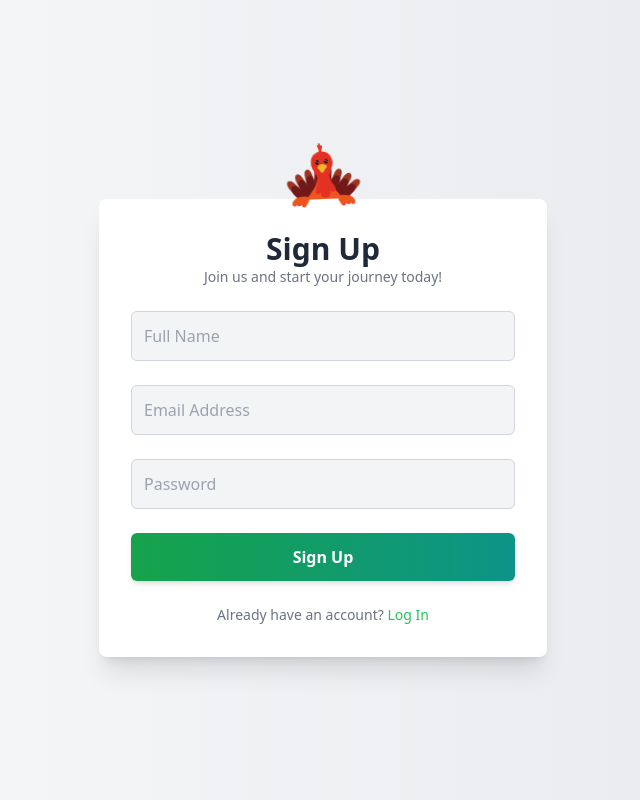
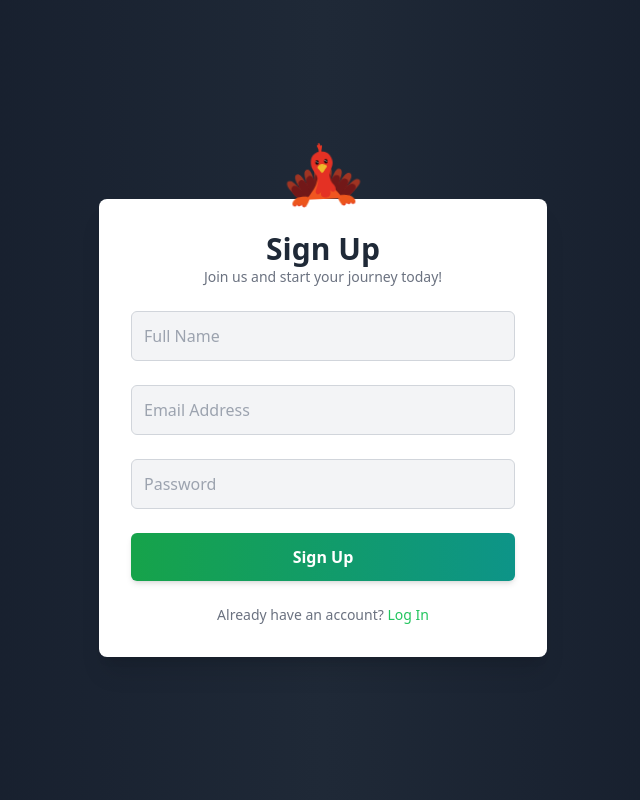
Before and after one commit to durgesh-h/Online_Practice_Test_Platform, a React (Vite) app in the folder frontend/: page /signup in a window 1280 px wide. Shown: the whole page, without its empty margins (317-957 px from the left). Built offline with nearby package versions, Linux system fonts and the light colour scheme.

Commit message:
UI fixed

```diff
--- a/frontend/src/pages/Login.jsx
+++ b/frontend/src/pages/Login.jsx
@@ -25,7 +25,7 @@ const Login = () => {
   };
 
   return (
-    <div className="flex items-center flex-col justify-center min-h-screen bg-gradient-to-r from-gray-50 to-gray-200 dark:from-gray-900 dark:to-gray-800">
+    <div className="flex  items-center flex-col justify-center min-h-screen bg-gradient-to-r from-gray-900 via-gray-800 to-gray-900 ">
       <div className="text-center z-40  animate-pendulum">
         <img
           src={img} // Replace with your logo path
--- a/frontend/src/pages/Signup.jsx
+++ b/frontend/src/pages/Signup.jsx
@@ -18,7 +18,7 @@ const Signup = () => {
   };
 
   return (
-    <div className="flex items-center flex-col justify-center min-h-screen bg-gradient-to-r from-gray-50 to-gray-200 dark:from-gray-900 dark:to-gray-800">
+    <div className="flex items-center flex-col justify-center min-h-screen bg-gradient-to-r from-gray-900 via-gray-800 to-gray-900">
       <div className="text-center z-40  animate-pendulum">
         <img
           src={img} // Replace with your logo path
```
